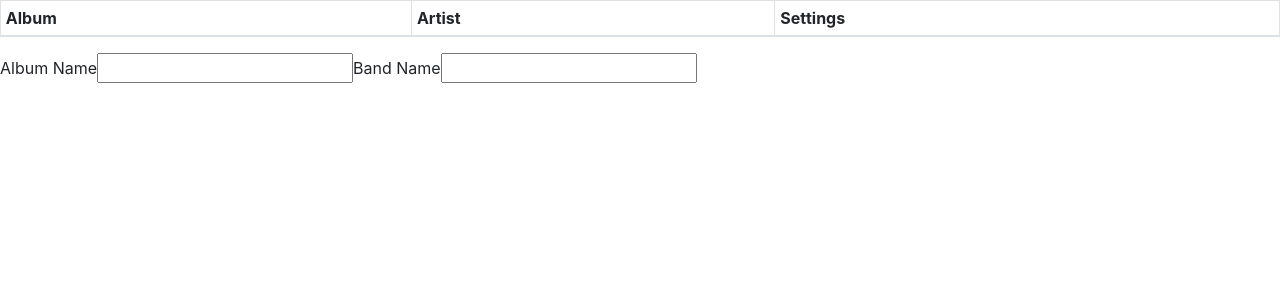
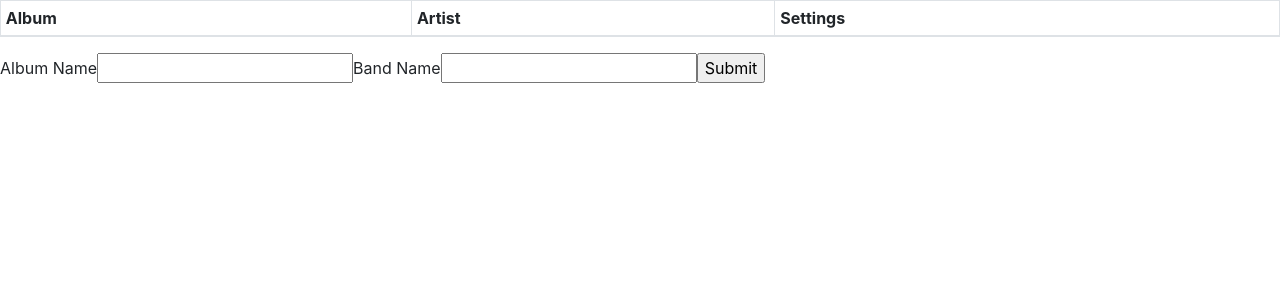
Before and after one commit to blabtonic/dis-query, a React (Create React App) app: page / in a window 1280 px wide. Shown: the top 300 px of the page. Built offline with nearby package versions, Linux system fonts and the light colour scheme.

Commit message:
added submit method

```diff
--- a/src/FormInput.js
+++ b/src/FormInput.js
@@ -20,6 +20,11 @@ class FormInput extends Component {
         });
     }
 
+    submitForm = () => {
+        this.props.handleSubmit(this.state);
+        this.setState(this.initState);
+    }
+
     render() {
         const { name, album } = this.state;
 
@@ -37,6 +42,10 @@ class FormInput extends Component {
                     name="album"
                     value={album}
                     onChange={this.handleChange} />
+                <input
+                    type="button"
+                    value="Submit"
+                    onClick={this.submitForm} />
             </form>
         );
     }
```
